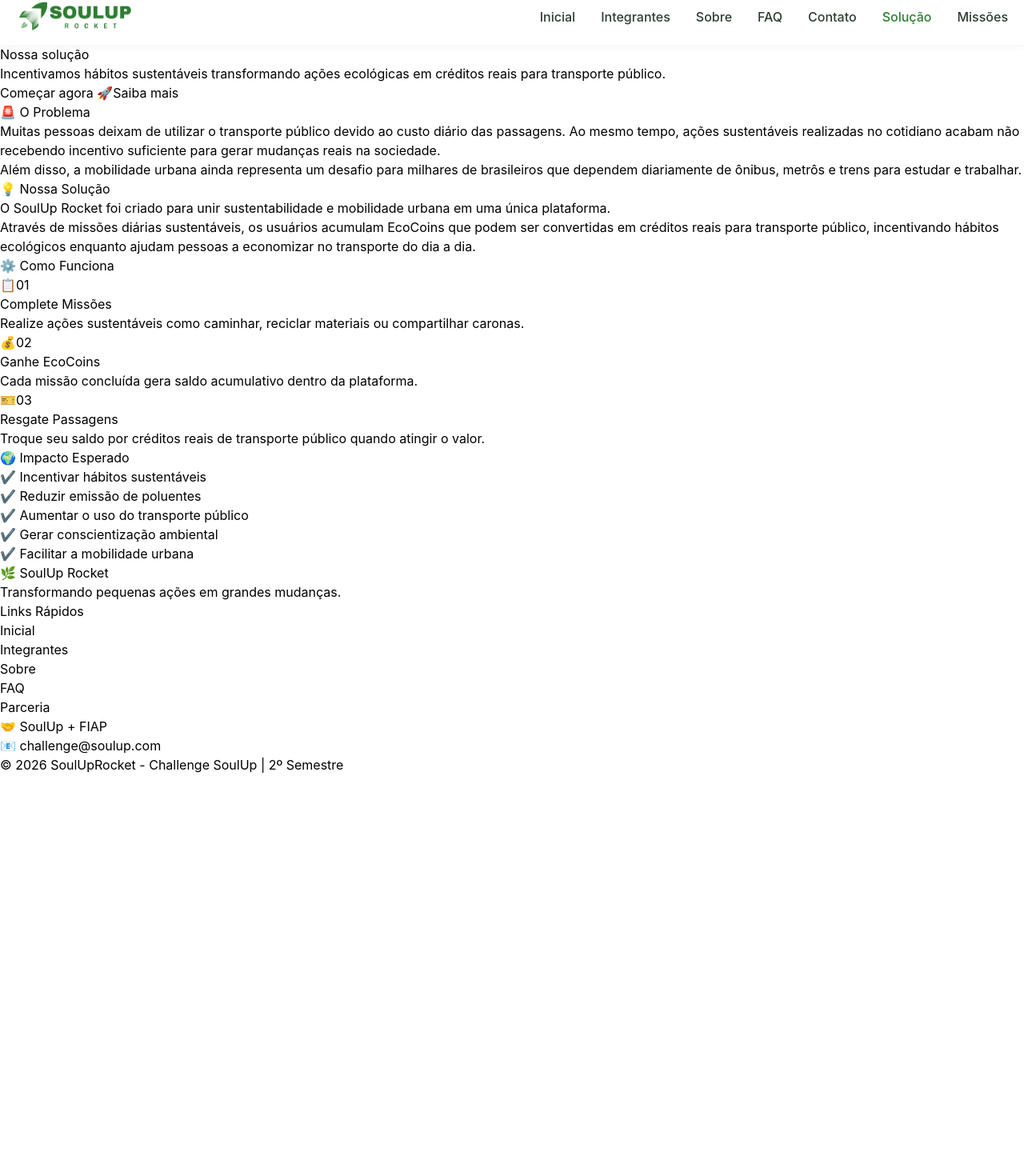
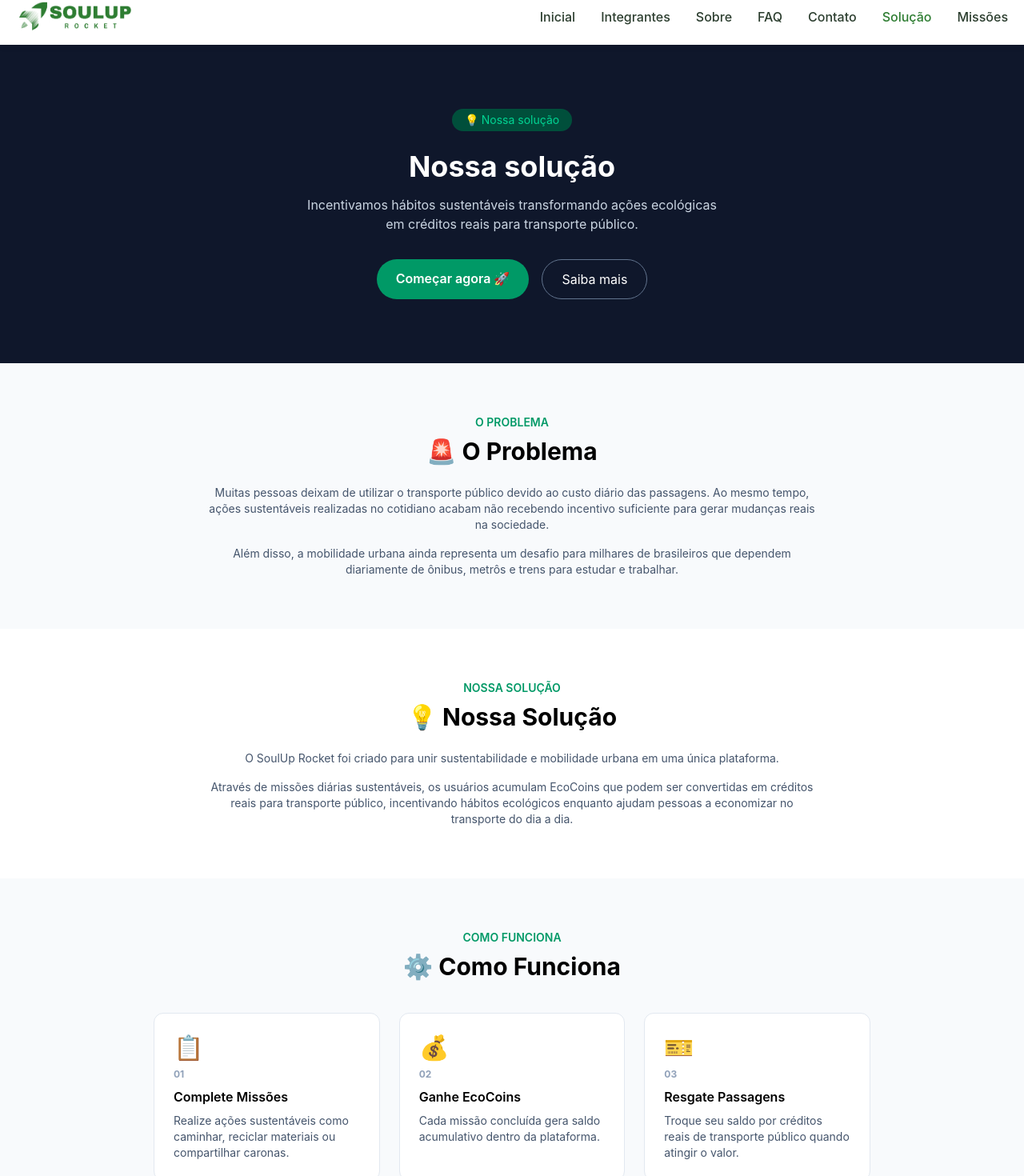
Before and after one commit to TailyniDev/SOUL-UP---Challenger, a React (Vite) app in the folder soul-up-rocket/: page /solucao in a window 1280 px wide. Shown: the part 14-1484 px from the top of the page at 80% size. Before the commit the page ends 982 px from the top, so only its background shows below. Built offline with nearby package versions, Linux system fonts and the light colour scheme.

Commit message:
style: estiliza pagina Solucao com Tailwind

```diff
--- a/soul-up-rocket/src/pages/Solucao/index.tsx
+++ b/soul-up-rocket/src/pages/Solucao/index.tsx
@@ -1,54 +1,121 @@
+import { Link } from "react-router";
+
 export default function Solucao() {
   return (
-    <div>
-      <div>
-        <h1>Nossa solução</h1>
-        <p>Incentivamos hábitos sustentáveis transformando ações ecológicas em créditos reais para transporte público.</p>
-        <div>
-          <a href="/login">Começar agora 🚀</a>
-          <a href="/sobre">Saiba mais</a>
+    <>
+      <section className="bg-slate-900 text-center py-20 px-4 text-white">
+        <span className="inline-block bg-emerald-900 text-emerald-400 text-sm px-4 py-1 rounded-full mb-6">
+          💡 Nossa solução
+        </span>
+
+        <h1 className="text-4xl font-bold mb-4">Nossa solução</h1>
+
+        <p className="text-slate-300 max-w-lg mx-auto mb-8">
+          Incentivamos hábitos sustentáveis transformando ações ecológicas em
+          créditos reais para transporte público.
+        </p>
+
+        <div className="flex gap-4 justify-center">
+          <a
+            href="/login"
+            className="bg-emerald-600 text-white font-semibold px-6 py-3 rounded-full"
+          >
+            Começar agora 🚀
+          </a>
+          <Link
+            to="/sobre"
+            className="border border-slate-500 text-white px-6 py-3 rounded-full"
+          >
+            Saiba mais
+          </Link>
         </div>
+      </section>
+
+      <section className="py-16 px-4 bg-slate-50">
+        <div className="max-w-3xl mx-auto text-center">
+          <p className="text-emerald-600 text-sm font-semibold uppercase mb-2">
+            O Problema
+          </p>
+          <h2 className="text-3xl font-bold mb-6">🚨 O Problema</h2>
+          <p className="text-sm text-slate-600 mb-4">
+            Muitas pessoas deixam de utilizar o transporte público devido ao
+            custo diário das passagens. Ao mesmo tempo, ações sustentáveis
+            realizadas no cotidiano acabam não recebendo incentivo suficiente
+            para gerar mudanças reais na sociedade.
+          </p>
+          <p className="text-sm text-slate-600">
+            Além disso, a mobilidade urbana ainda representa um desafio para
+            milhares de brasileiros que dependem diariamente de ônibus, metrôs
+            e trens para estudar e trabalhar.
+          </p>
+        </div>
+      </section>
+
+      <section className="py-16 px-4">
+        <div className="max-w-3xl mx-auto text-center">
+          <p className="text-emerald-600 text-sm font-semibold uppercase mb-2">
+            Nossa Solução
+          </p>
+          <h2 className="text-3xl font-bold mb-6">💡 Nossa Solução</h2>
+          <p className="text-sm text-slate-600 mb-4">
+            O SoulUp Rocket foi criado para unir sustentabilidade e mobilidade
+            urbana em uma única plataforma.
+          </p>
+          <p className="text-sm text-slate-600">
+            Através de missões diárias sustentáveis, os usuários acumulam
+            EcoCoins que podem ser convertidas em créditos reais para
+            transporte público, incentivando hábitos ecológicos enquanto
+            ajudam pessoas a economizar no transporte do dia a dia.
+          </p>
+        </div>
+      </section>
+
+      <section className="py-16 px-4 bg-slate-50">
+        <div className="max-w-4xl mx-auto text-center">
+          <p className="text-emerald-600 text-sm font-semibold uppercase mb-2">
+            Como Funciona
+          </p>
+          <h2 className="text-3xl font-bold mb-10">⚙️ Como Funciona</h2>
+
+          <div className="grid md:grid-cols-3 gap-6">
+            <div className="bg-white border border-slate-200 rounded-xl p-6 text-left">
+              <p className="text-3xl mb-2">📋</p>
+              <p className="text-xs text-slate-400 font-bold mb-2">01</p>
+              <h3 className="font-semibold mb-2">Complete Missões</h3>
+              <p className="text-sm text-slate-600">
+                Realize ações sustentáveis como caminhar, reciclar materiais
+                ou compartilhar caronas.
+              </p>
             </div>
 
-      <div>
-        <h2>🚨 O Problema</h2>
-        <p>Muitas pessoas deixam de utilizar o transporte público devido ao custo diário das passagens. Ao mesmo tempo, ações sustentáveis realizadas no cotidiano acabam não recebendo incentivo suficiente para gerar mudanças reais na sociedade.</p>
-        <p>Além disso, a mobilidade urbana ainda representa um desafio para milhares de brasileiros que dependem diariamente de ônibus, metrôs e trens para estudar e trabalhar.</p>
+            <div className="bg-white border border-slate-200 rounded-xl p-6 text-left">
+              <p className="text-3xl mb-2">💰</p>
+              <p className="text-xs text-slate-400 font-bold mb-2">02</p>
+              <h3 className="font-semibold mb-2">Ganhe EcoCoins</h3>
+              <p className="text-sm text-slate-600">
+                Cada missão concluída gera saldo acumulativo dentro da
+                plataforma.
+              </p>
             </div>
 
-      <div>
-        <h2>💡 Nossa Solução</h2>
-        <p>O SoulUp Rocket foi criado para unir sustentabilidade e mobilidade urbana em uma única plataforma.</p>
-        <p>Através de missões diárias sustentáveis, os usuários acumulam EcoCoins que podem ser convertidas em créditos reais para transporte público, incentivando hábitos ecológicos enquanto ajudam pessoas a economizar no transporte do dia a dia.</p>
-      </div>
-
-      <div>
-        <h2>⚙️ Como Funciona</h2>
-        <div>
-          <div>
-            <span>📋</span>
-            <span>01</span>
-            <h3>Complete Missões</h3>
-            <p>Realize ações sustentáveis como caminhar, reciclar materiais ou compartilhar caronas.</p>
-          </div>
-          <div>
-            <span>💰</span>
-            <span>02</span>
-            <h3>Ganhe EcoCoins</h3>
-            <p>Cada missão concluída gera saldo acumulativo dentro da plataforma.</p>
-          </div>
-          <div>
-            <span>🎫</span>
-            <span>03</span>
-            <h3>Resgate Passagens</h3>
-            <p>Troque seu saldo por créditos reais de transporte público quando atingir o valor.</p>
+            <div className="bg-white border border-slate-200 rounded-xl p-6 text-left">
+              <p className="text-3xl mb-2">🎫</p>
+              <p className="text-xs text-slate-400 font-bold mb-2">03</p>
+              <h3 className="font-semibold mb-2">Resgate Passagens</h3>
+              <p className="text-sm text-slate-600">
+                Troque seu saldo por créditos reais de transporte público
+                quando atingir o valor.
+              </p>
             </div>
           </div>
         </div>
+      </section>
 
-      <div>
-        <h2>🌍 Impacto Esperado</h2>
-        <ul>
+      <section className="py-20 px-4 text-center">
+        <div className="max-w-xl mx-auto bg-emerald-600 text-white rounded-2xl p-10">
+          <p className="text-4xl mb-4">🌍</p>
+          <h2 className="text-2xl font-bold mb-6">Impacto Esperado</h2>
+          <ul className="text-left space-y-2 text-emerald-50">
             <li>✔️ Incentivar hábitos sustentáveis</li>
             <li>✔️ Reduzir emissão de poluentes</li>
             <li>✔️ Aumentar o uso do transporte público</li>
@@ -56,6 +123,7 @@
             <li>✔️ Facilitar a mobilidade urbana</li>
           </ul>
         </div>
-    </div>
-  )
+      </section>
+    </>
+  );
 }
```
Lines whose indentation alone changed are shown as unchanged.
